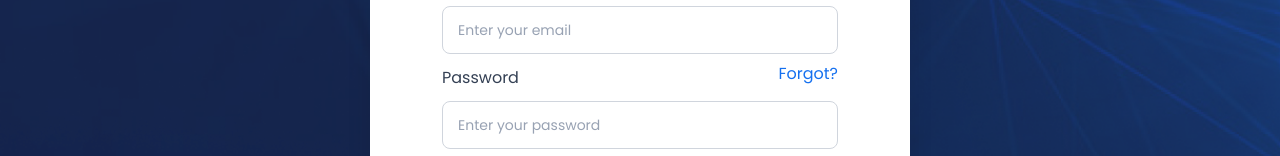
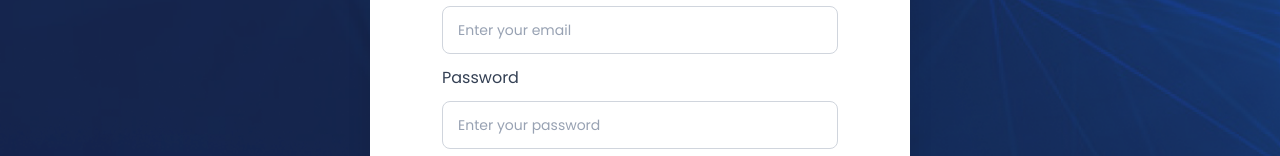
Before and after one commit to eSpark-Backup/espark-nfc-fe, a React (Vite) app: page / in a window 1280 px wide. Shown: the part 328-484 px from the top of the page. Built offline with nearby package versions, Linux system fonts and the light colour scheme; some icons are missing.

Commit message:
removed forgot link

```diff
--- a/src/components/inputs/TextInput.jsx
+++ b/src/components/inputs/TextInput.jsx
@@ -1,4 +1,3 @@
-import { Link } from "react-router-dom";
 import { Controller } from "react-hook-form";
 
 import {
@@ -12,9 +11,7 @@ import {
 import RemoveRedEyeOutlinedIcon from "@mui/icons-material/RemoveRedEyeOutlined";
 import VisibilityOffOutlinedIcon from "@mui/icons-material/VisibilityOffOutlined";
 
-import { LOGIN } from "../../constants/Login";
-
-import { container, iconButton, link, linkContainer } from "./styles";
+import { container, iconButton, linkContainer } from "./styles";
 import { useState } from "react";
 
 const TextInput = ({
@@ -45,11 +42,6 @@ const TextInput = ({
         >
           <Box sx={linkContainer}>
             <InputLabel sx={inputStyles.label}>{label}</InputLabel>
-            {name === "password" && (
-              <Link to={"/"} style={link}>
-                {LOGIN.forgot}?
-              </Link>
-            )}
           </Box>
 
           <TextField
```
